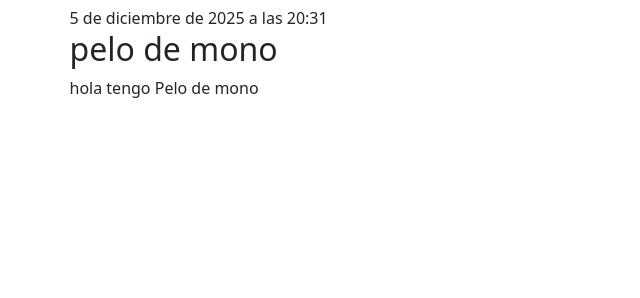
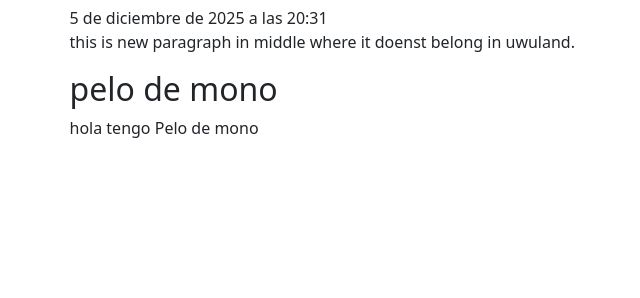
Before and after one commit to Nahjuu/django-tutorial-projects, a Django app: page /post/1/ in a window 1280 px wide. Shown: the part 50-348 px from the top of the page, without its empty margins (20-660 px from the left). Run offline with Django 5.2, Linux system fonts and the light colour scheme; data comes from the database, SQL or seed files in the repository.

Commit message:
adding a paragraph in post-details

```diff
--- a/blog/templates/blog/post_detail.html
+++ b/blog/templates/blog/post_detail.html
@@ -6,6 +6,7 @@
             <time class="date">
                 {{ post.published_date }}
             </time>
+            <p>this is new paragraph in middle where it doenst belong in uwuland.</p>
         {% endif %}
         <h2>{{ post.title }}</h2>
         <p>{{ post.text|linebreaksbr }}</p>
```
